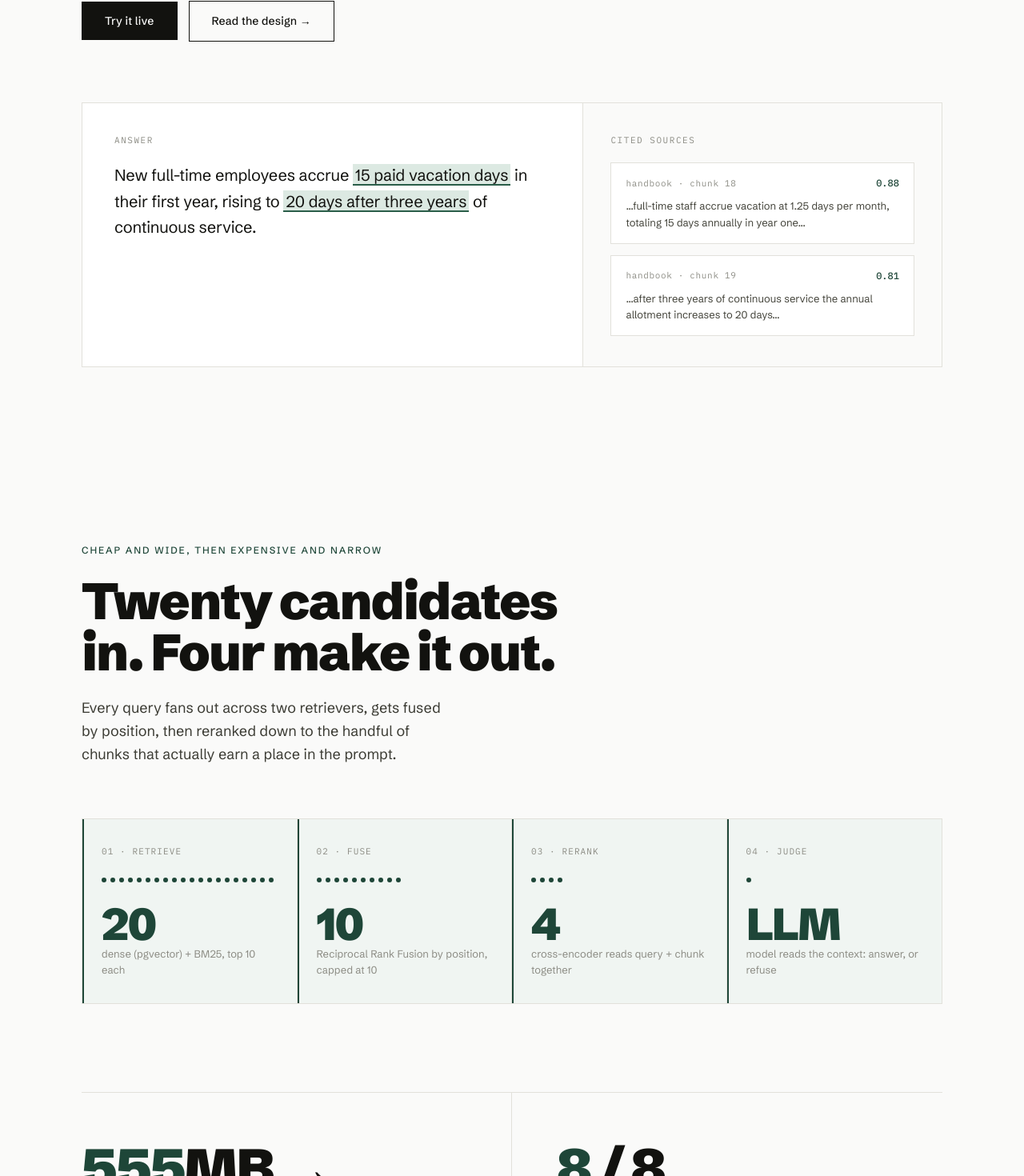
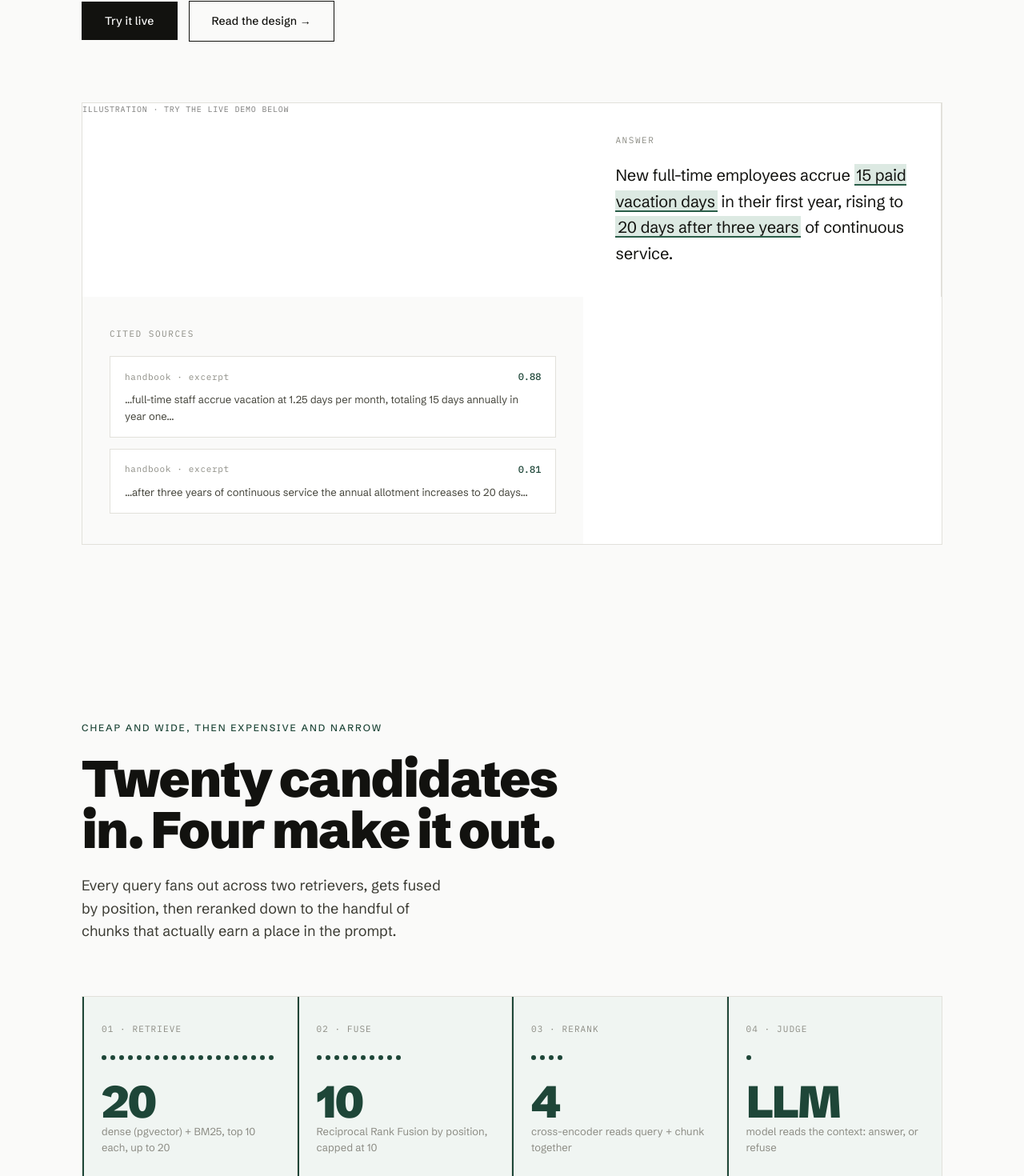
Before and after one commit to dkrapansh/documind, a React (Vite) app in the folder frontend/: page / in a window 1280 px wide. Shown: the part 836-2306 px from the top of the page at 80% size. Built offline with nearby package versions, Linux system fonts and the light colour scheme; no server answers.

Commit message:
fix: correct the landing page claims a reader can check against the system

```diff
--- a/frontend/src/components/Funnel.jsx
+++ b/frontend/src/components/Funnel.jsx
@@ -5,7 +5,7 @@ import { useCountUp } from "../hooks/useCountUp";
 import "./Funnel.css";
 
 const STAGES = [
-  { key: "01 · retrieve", count: 20, desc: "dense (pgvector) + BM25, top 10 each", dots: 20 },
+  { key: "01 · retrieve", count: 20, desc: "dense (pgvector) + BM25, top 10 each, up to 20", dots: 20 },
   { key: "02 · fuse", count: 10, desc: "Reciprocal Rank Fusion by position, capped at 10", dots: 10 },
   { key: "03 · rerank", count: 4, desc: "cross-encoder reads query + chunk together", dots: 4 },
   { key: "04 · judge", count: null, desc: "model reads the context: answer, or refuse", dots: 1, staticValue: "LLM" },
@@ -93,7 +93,7 @@ export function Funnel() {
 
         <div className="band">
           <div className="band-in">
-            <BandStat value={555} end2={120} cap="The reranker was rewritten from PyTorch to ONNX after it OOM'd on a 512MB host: same model class, one-fifth the memory." />
+            <BandStat value={555} end2={120} cap="Loading the PyTorch reranker measured 555MB in a clean process, over the 512MB host limit. Rewritten to ONNX: same model class, one-fifth the memory." />
             <BandStatSimple value={8} of={8} cap="All 8 unanswerable questions in the golden dataset are refused. The model reads the retrieved context and says so, rather than a score threshold guessing from similarity alone." />
           </div>
         </div>
--- a/frontend/src/components/Hero.css
+++ b/frontend/src/components/Hero.css
@@ -202,3 +202,13 @@ h1 .hl.draw::after {
     border-bottom: 1px solid var(--hair);
   }
 }
+
+/* Marks the traced-answer card as an illustration. Without it the card is
+   visually identical to the live demo's real source list further down. */
+.trace-note{
+  font-size: 10px;
+  letter-spacing: .08em;
+  text-transform: uppercase;
+  opacity: .55;
+  margin-bottom: 10px;
+}
--- a/frontend/src/components/Hero.jsx
+++ b/frontend/src/components/Hero.jsx
@@ -18,16 +18,20 @@ function splitToChars(text, keyPrefix) {
   });
 }
 
+// Illustrative, not live output. The demo further down the page is the real
+// thing. These labels once read "chunk 18" and "chunk 19" of a handbook that is
+// a single chunk, which was indistinguishable from the live demo's own
+// "doc N - chunk N" labels rendered in the same style.
 const TRACE_SOURCES = [
   {
     id: "c1",
-    label: "handbook · chunk 18",
+    label: "handbook · excerpt",
     score: "0.88",
     text: "…full-time staff accrue vacation at 1.25 days per month, totaling 15 days annually in year one…",
   },
   {
     id: "c2",
-    label: "handbook · chunk 19",
+    label: "handbook · excerpt",
     score: "0.81",
     text: "…after three years of continuous service the annual allotment increases to 20 days…",
   },
@@ -100,6 +104,7 @@ export function Hero() {
         </div>
 
         <div className="trace-card reveal">
+          <div className="trace-note mono">illustration &middot; try the live demo below</div>
           <div className="trace-answer">
             <div className="tlabel mono">Answer</div>
             <div className="answer-txt">
--- a/frontend/src/components/Refusal.jsx
+++ b/frontend/src/components/Refusal.jsx
@@ -48,16 +48,19 @@ export function Refusal() {
             refusal sentence when they do not contain the answer. Refusing is a decision made
             after reading the text, not a score compared against a cutoff.
           </p>
+          {/* The widths are illustrative of two outcomes, not scores. They used to be
+              88 and 41, which bracketed the retired 0.70 gate's measured separation,
+              so this section argued against score-based refusal while drawing one. */}
           <div className="gauge reveal">
             <div className="gauge-title">In the documents</div>
-            <GaugeBar width={88} />
+            <GaugeBar width={92} />
             <div className="gauge-cap">
               <span className="verdict ok mono">answered, with sources cited</span>
             </div>
             <div className="gauge-title" style={{ marginTop: 26 }}>
               Not in the documents
             </div>
-            <GaugeBar width={41} low />
+            <GaugeBar width={22} low />
             <div className="gauge-cap">
               <span className="verdict no mono">refused, no sources shown</span>
             </div>
```
